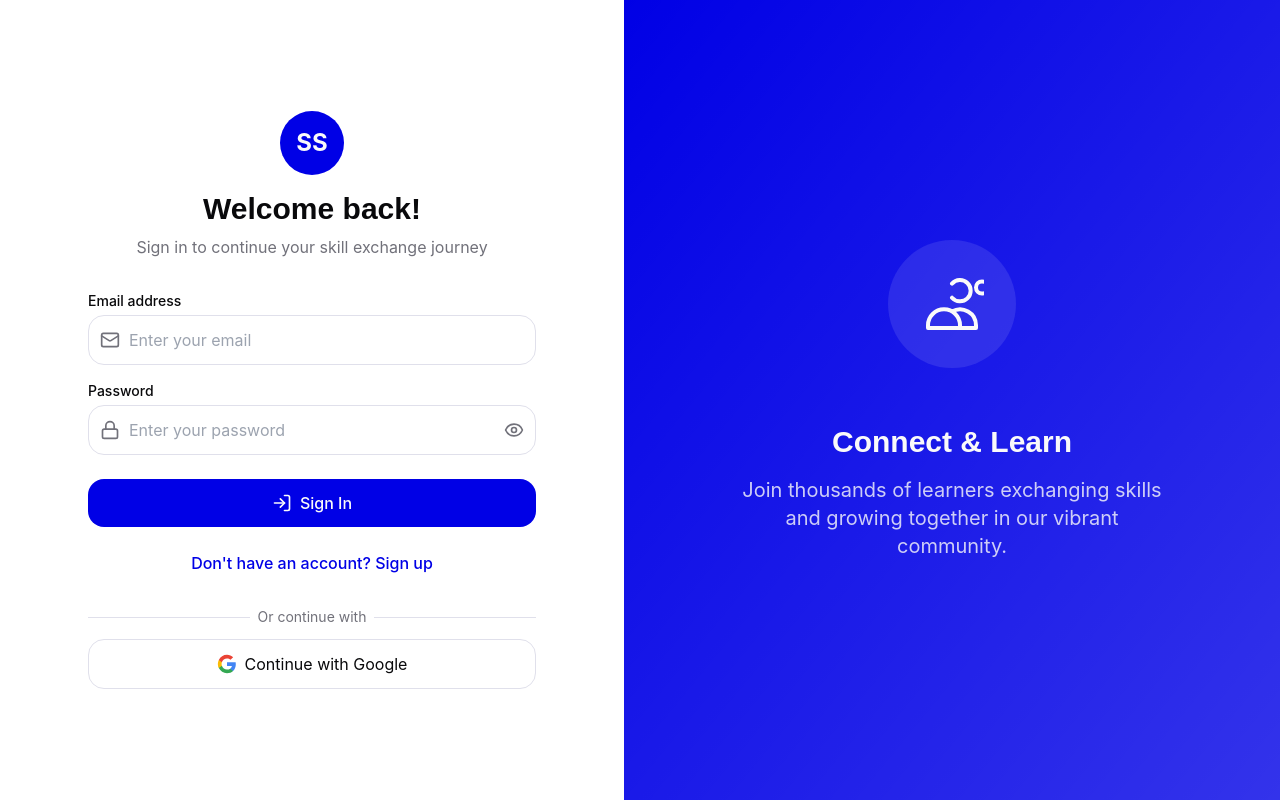
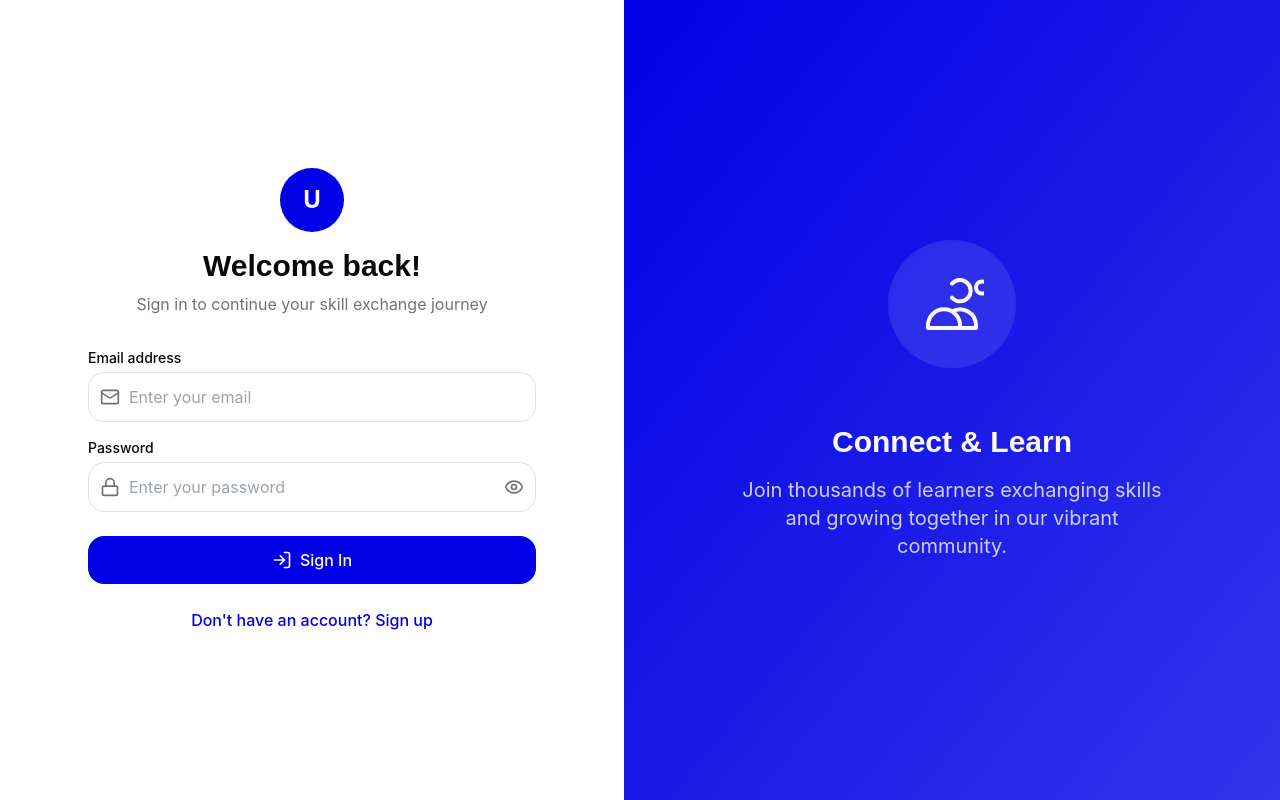
Before and after one commit to Ankitsgit/UstaadX, a React (Vite) app: page /login in a window 1280 px wide. Built offline with nearby package versions, Linux system fonts and the light colour scheme.

Commit message:
minor updates

```diff
--- a/src/components/Landing/Navbar.jsx
+++ b/src/components/Landing/Navbar.jsx
@@ -1,7 +1,9 @@
 import { useState } from "react";
 import { Button } from "../Ui/Button";
 import { Menu, X } from "lucide-react";
-
+import {NavLink} from "react-router-dom"
+import Login from "../Login/Login";
+import Register from "../Register/Register";
 const Navbar = () => {
   const [isOpen, setIsOpen] = useState(false);
 
@@ -40,10 +42,15 @@ const Navbar = () => {
           {/* Desktop Auth Buttons */}
           <div className="hidden md:flex items-center space-x-4">
             <Button variant="ghost" className="text-muted-foreground hover:text-primary">
-              Login
+              <NavLink to="Login" className={({ isActive }) => isActive ? "text-green-700" : ""}>
+                Login
+              </NavLink>
+
             </Button>
             <Button className="btn-primary">
-              Sign Up
+              <NavLink to="Register" className={({ isActive }) => isActive ? "text-green-700" : ""}>
+                Sign Up
+              </NavLink>
             </Button>
           </div>
 
--- a/src/components/Login/Login.jsx
+++ b/src/components/Login/Login.jsx
@@ -29,7 +29,7 @@ const Login = () => {
         <div className="max-w-md w-full space-y-8">
           <div className="text-center">
             <div className="inline-flex items-center justify-center w-16 h-16 bg-primary rounded-full mb-4">
-              <span className="text-2xl font-bold text-primary-foreground">SS</span>
+              <span className="text-2xl font-bold text-primary-foreground">U</span>
             </div>
             <h2 className="text-3xl font-bold text-foreground">Welcome back!</h2>
             <p className="mt-2 text-muted-foreground">
@@ -108,7 +108,7 @@ const Login = () => {
             </div>
           </form>
 
-          <div className="mt-6">
+          {/* <div className="mt-6">
             <div className="relative">
               <div className="absolute inset-0 flex items-center">
                 <div className="w-full border-t border-border"></div>
@@ -116,9 +116,9 @@ const Login = () => {
               <div className="relative flex justify-center text-sm">
                 <span className="px-2 bg-background text-muted-foreground">Or continue with</span>
               </div>
-            </div>
+            </div> */}
 
-            <button className="mt-3 w-full flex justify-center items-center py-3 px-4 border border-border rounded-lg hover:bg-accent transition-colors">
+            {/* <button className="mt-3 w-full flex justify-center items-center py-3 px-4 border border-border rounded-lg hover:bg-accent transition-colors">
               <svg className="h-5 w-5 mr-2" viewBox="0 0 24 24">
                 <path fill="#4285F4" d="M22.56 12.25c0-.78-.07-1.53-.2-2.25H12v4.26h5.92c-.26 1.37-1.04 2.53-2.21 3.31v2.77h3.57c2.08-1.92 3.28-4.74 3.28-8.09z"/>
                 <path fill="#34A853" d="M12 23c2.97 0 5.46-.98 7.28-2.66l-3.57-2.77c-.98.66-2.23 1.06-3.71 1.06-2.86 0-5.29-1.93-6.16-4.53H2.18v2.84C3.99 20.53 7.7 23 12 23z"/>
@@ -127,7 +127,7 @@ const Login = () => {
               </svg>
               Continue with Google
             </button>
-          </div>
+          </div> */}
         </div>
       </div>
 
```
